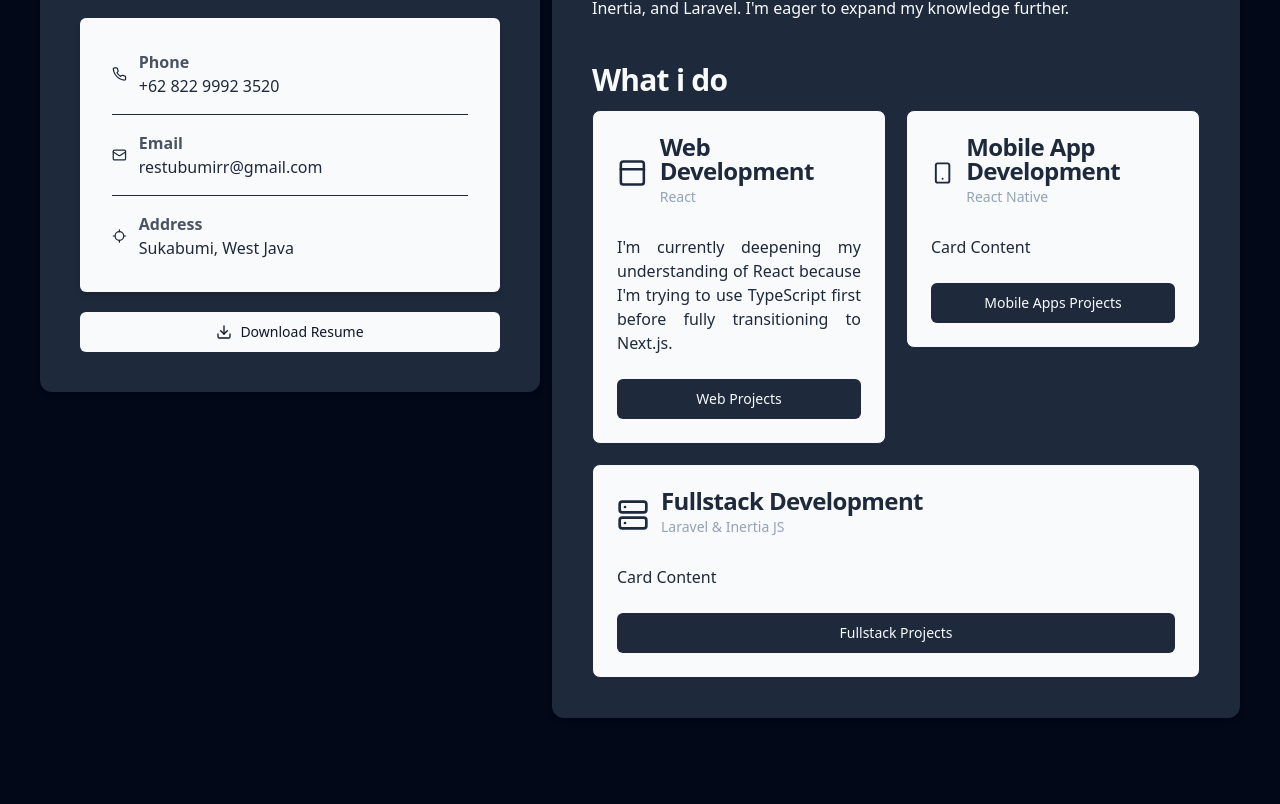
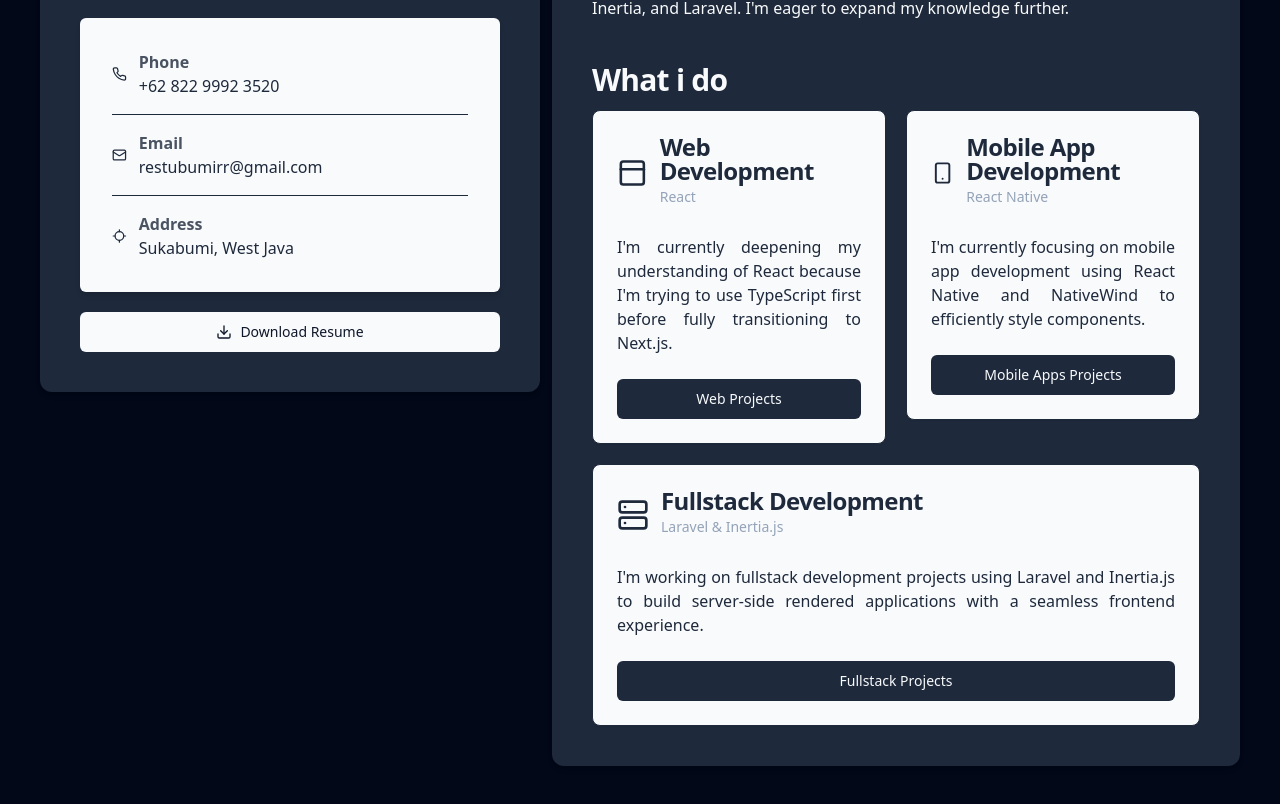
Before and after one commit to rstubryan/-rstubryan, a React (Vite) app: page / in a window 1280 px wide. Shown: the part 482-1286 px from the top of the page. Before the commit the page ends 1240 px from the top, so only its background shows below. Built offline with nearby package versions, Linux system fonts and the light colour scheme.

Commit message:
refactor(content): add background color to each content

```diff
--- a/src/components/organisms/MainContent/index.tsx
+++ b/src/components/organisms/MainContent/index.tsx
@@ -30,7 +30,8 @@ export default function MainContent() {
       icon: Smartphone,
       title: "Mobile App Development",
       description: "React Native",
-      content: "Card Content",
+      content:
+        "I'm currently focusing on mobile app development using React Native and NativeWind to efficiently style components.",
       link: "/web-projects",
       footer: "Mobile Apps Projects",
     },
@@ -38,9 +39,10 @@ export default function MainContent() {
       id: 3,
       icon: Server,
       title: "Fullstack Development",
-      description: "Laravel & Inertia JS",
-      content: "Card Content",
-      link: "/web-projects",
+      description: "Laravel & Inertia.js",
+      content:
+        "I'm working on fullstack development projects using Laravel and Inertia.js to build server-side rendered applications with a seamless frontend experience.",
+      link: "/fullstack-projects",
       footer: "Fullstack Projects",
     },
   ];
--- a/src/components/organisms/ResumeContent/index.tsx
+++ b/src/components/organisms/ResumeContent/index.tsx
@@ -160,7 +160,7 @@ export default function ResumeContent() {
               {item.content.map((skill) => (
                 <Button
                   key={skill.id}
-                  className={`flex-1 min-w-max cursor-default`}
+                  className={`flex-1 min-w-max cursor-default dark:bg-secondary text-white`}
                 >
                   {skill.name}
                 </Button>
```
